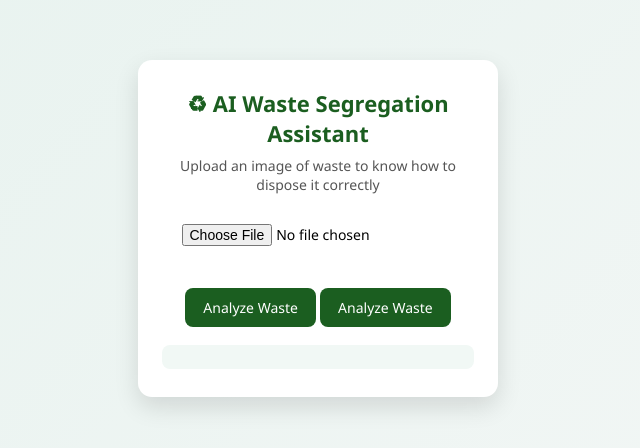
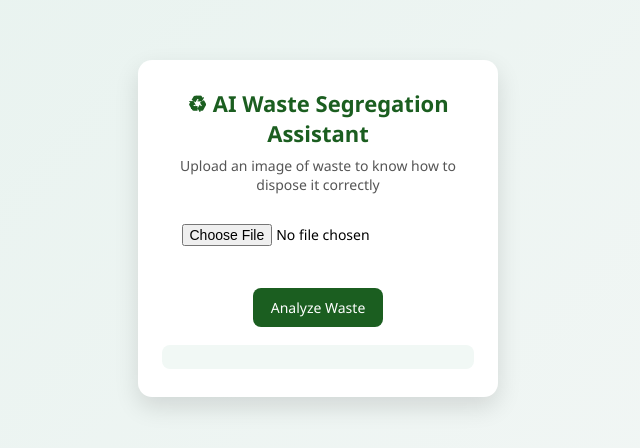
Before and after one commit to aarshigautam1012/ai-waste-segregation, a website: page index.html in a window 1280 px wide. Shown: the part 172-620 px from the top of the page, without its empty margins (322-962 px from the left). Drawn offline with Linux system fonts and the light colour scheme; files that its build step writes are made by us from their sources.

Commit message:
Update index.html

```diff
--- a/index.html
+++ b/index.html
@@ -13,7 +13,7 @@
     <input type="file" id="imageInput" />
     <br /><br />
     <button id="analyzeBtn">Analyze Waste</button>
-    <button onclick="analyzeWaste()">Analyze Waste</button>
+
     <div id="result"></div>
     <div id="status"></div>
     <div class="result" id="result"></div>
```
